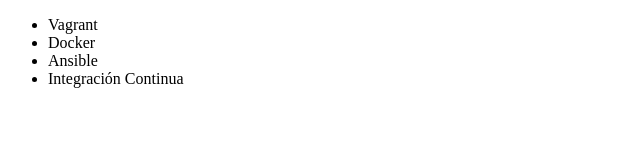
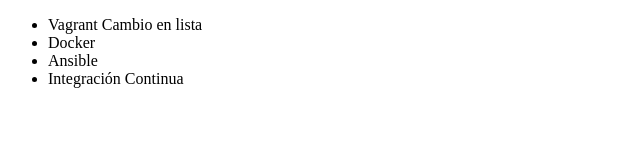
Before and after one commit to F-DV/Alura-curso, a plain HTML site: page index.html in a window 1280 px wide. Shown: the whole page, without its empty margins (0-640 px from the left). Drawn offline with Linux system fonts and the light colour scheme.

Commit message:
Cambio en lista

```diff
--- a/index.html
+++ b/index.html
@@ -8,7 +8,7 @@
 </head>
 <body>
     <ul>
-        <li> Vagrant </li>
+        <li> Vagrant Cambio en lista </li>
         <li> Docker </li>
         <li> Ansible </li>
         <li> Integración Continua </li>
```
